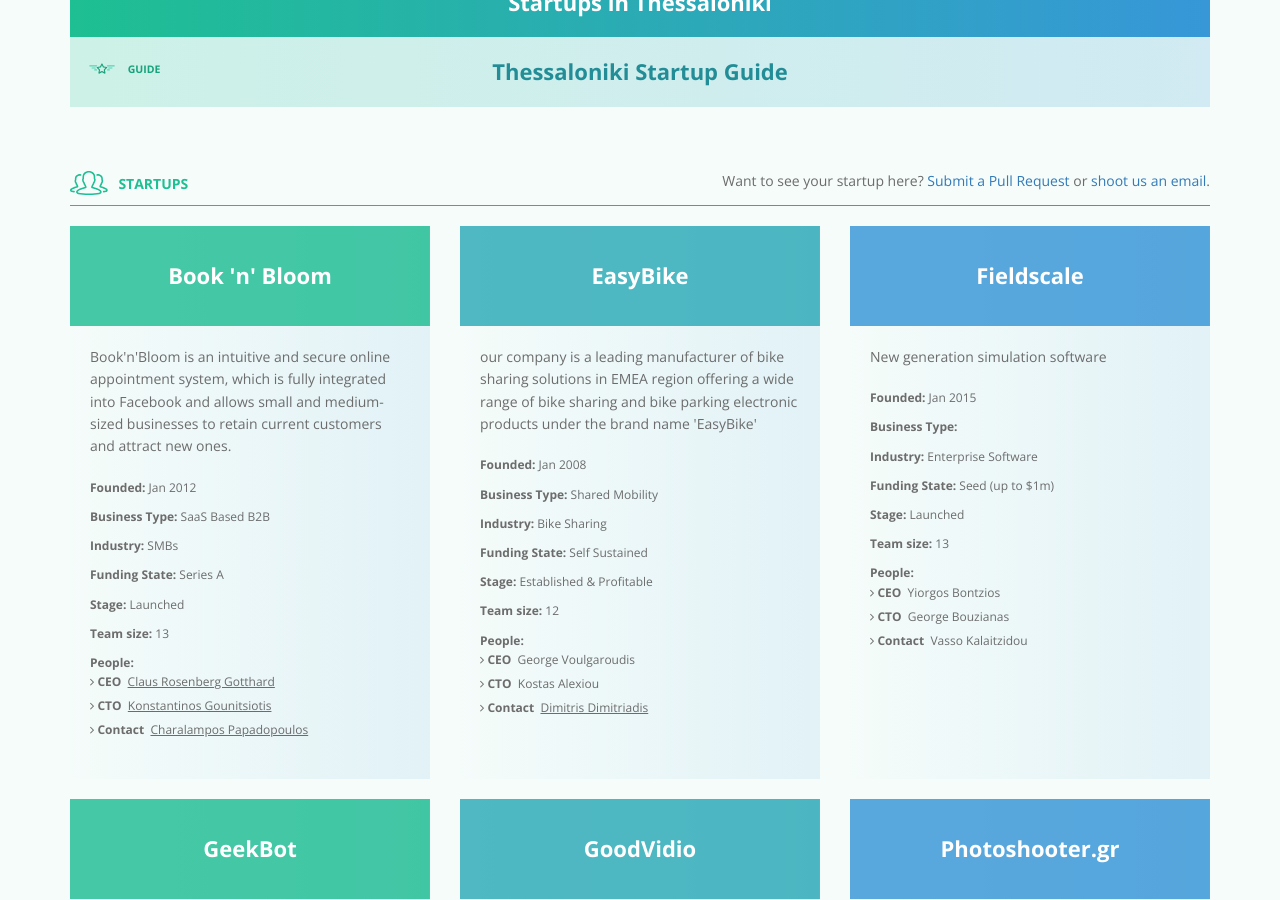
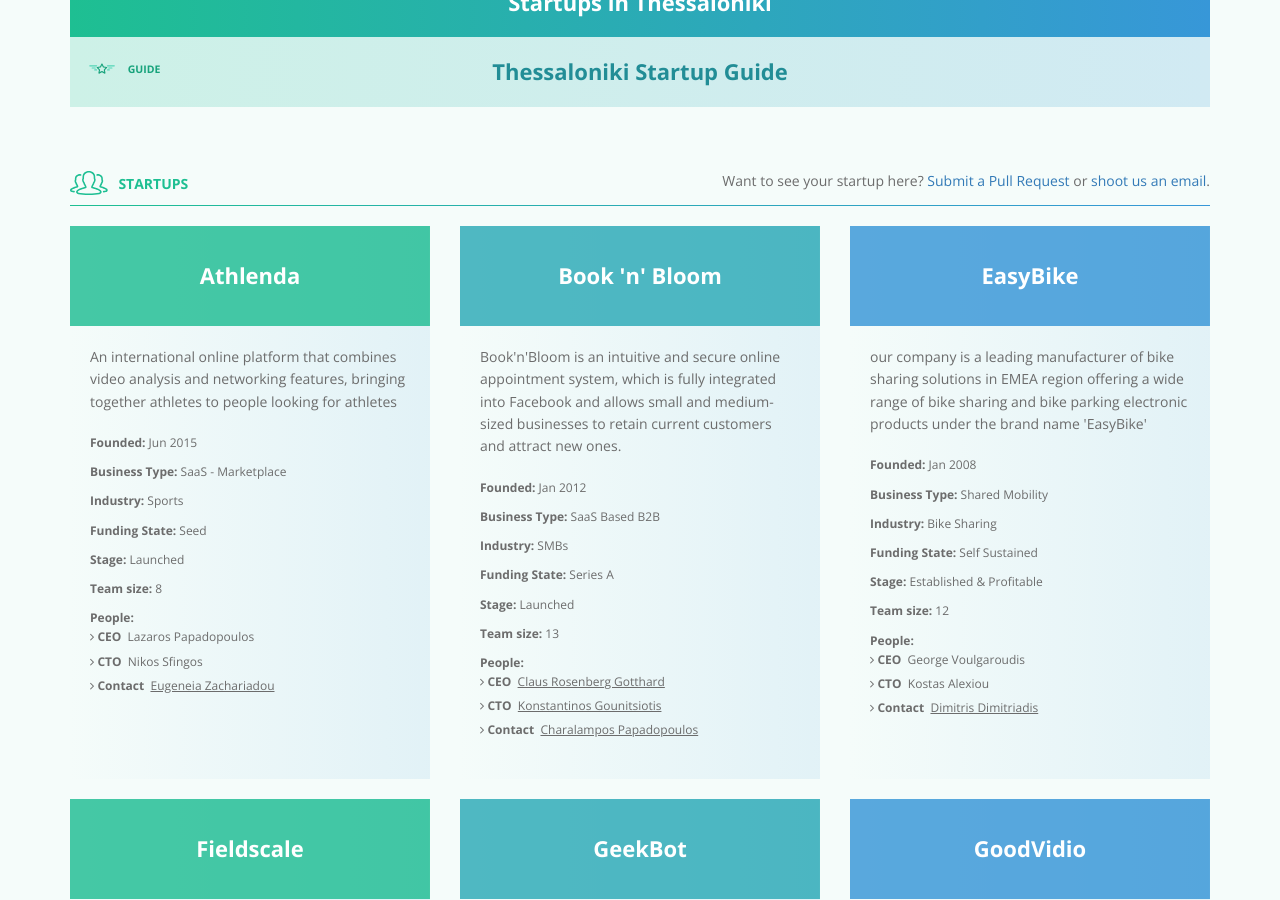
Before and after one commit to skgtech/skgtech.github.io, a Jekyll site: the page built from startups/index.html, in a window 1280 px wide and 900 px high, scrolled down 196 px. Built offline with Jekyll 4.4.1, drawn with Linux system fonts in a browser that asks for light colours; nearby versions of some CDN libraries.

Commit message:
added athlenda

```diff
--- a/_data/startups.yaml
+++ b/_data/startups.yaml
@@ -126,3 +126,17 @@
   contactPerson: "Michalis Tzikas"
   cto: "Michalis Tzikas"
   teamMembers: 3
+- companyName: "Athlenda"
+  brandName: "Athlenda"
+  stage: "Launched"
+  companyUrl: "http://www.athlenda.com"
+  companyType: "SaaS - Marketplace"
+  industry: "Sports"
+  yearFounded: "1/06/2015"
+  stateOfFunding: "Seed"
+  highLevelPitch: "An international online platform that combines video analysis and networking features, bringing together athletes to people looking for athletes"
+  ceo: "Lazaros Papadopoulos"
+  cto: "Nikos Sfingos"
+  contactPerson: "Eugeneia Zachariadou"
+  contactPersonContactUrl: "https://www.linkedin.com/in/eugeniazachariadou"
+  teamMembers: 8
```
